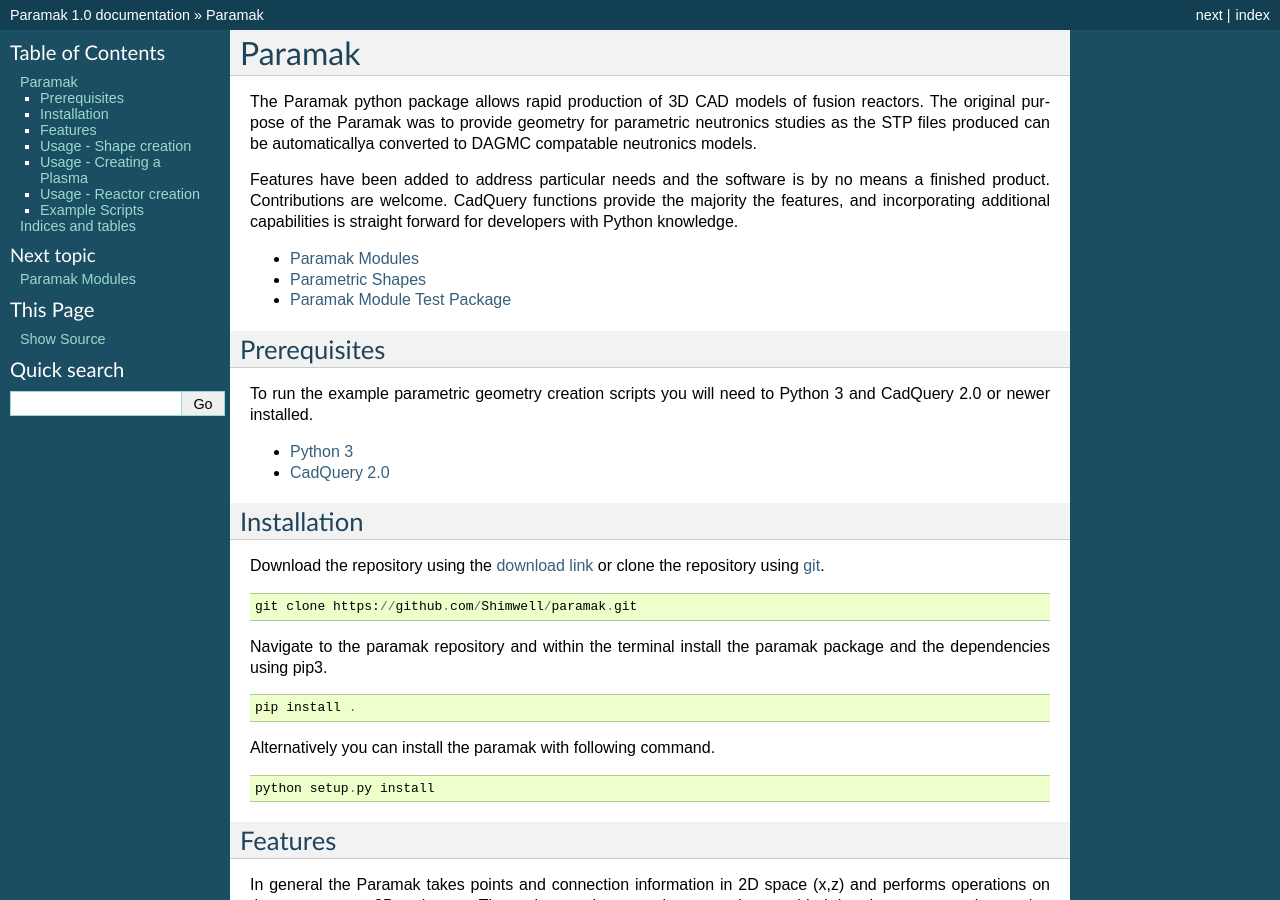
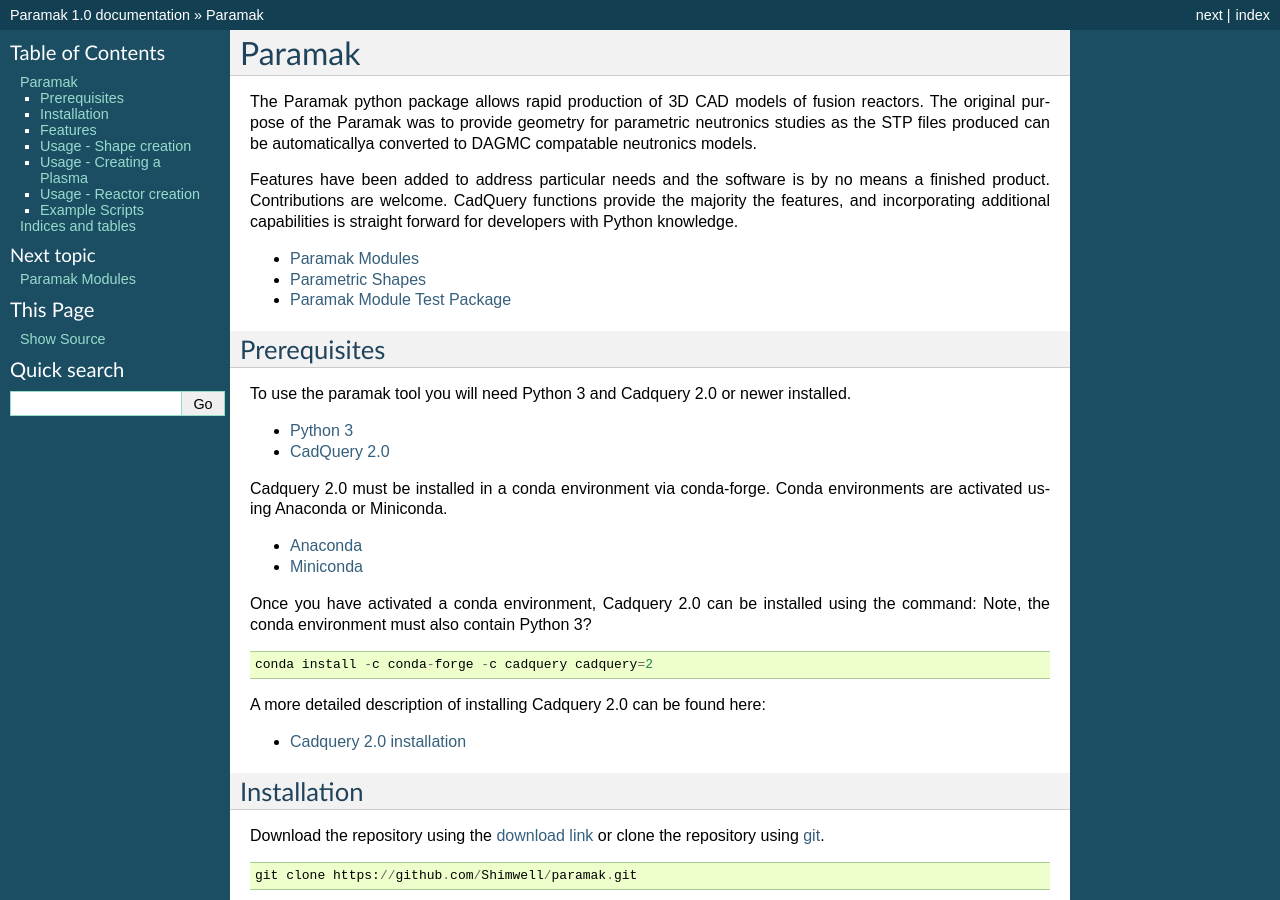
Before and after one commit to fusion-energy/paramak, a Sphinx documentation site: the page built from docs/source/index.rst, in a window 1280 px wide and 900 px high. Built offline with Sphinx 7.4.7, drawn with Linux system fonts in a browser that asks for light colours.

Commit message:
added draft conda instructions

```diff
--- a/docs/source/index.rst
+++ b/docs/source/index.rst
@@ -16,11 +16,29 @@
 Prerequisites
 -------------
 
-To run the example parametric geometry creation scripts you will need to Python 3 and CadQuery 2.0 or newer installed.
+To use the paramak tool you will need Python 3 and Cadquery 2.0 or newer installed.
 
 * `Python 3 <https://www.python.org/downloads/>`_
 
 * `CadQuery 2.0 <https://github.com/CadQuery/cadquery>`_
+
+Cadquery 2.0 must be installed in a conda environment via conda-forge.
+Conda environments are activated using Anaconda or Miniconda.
+
+* `Anaconda <https://www.anaconda.com/>`_
+* `Miniconda <https://docs.conda.io/en/latest/miniconda.html>`_
+
+Once you have activated a conda environment, Cadquery 2.0 can be installed using the command:
+Note, the conda environment must also contain Python 3?
+
+::
+
+   conda install -c conda-forge -c cadquery cadquery=2
+
+A more detailed description of installing Cadquery 2.0 can be found here:
+
+* `Cadquery 2.0 installation <https://cadquery.readthedocs.io/en/latest/installation.html>`_
+
 
 Installation
 ------------
```
